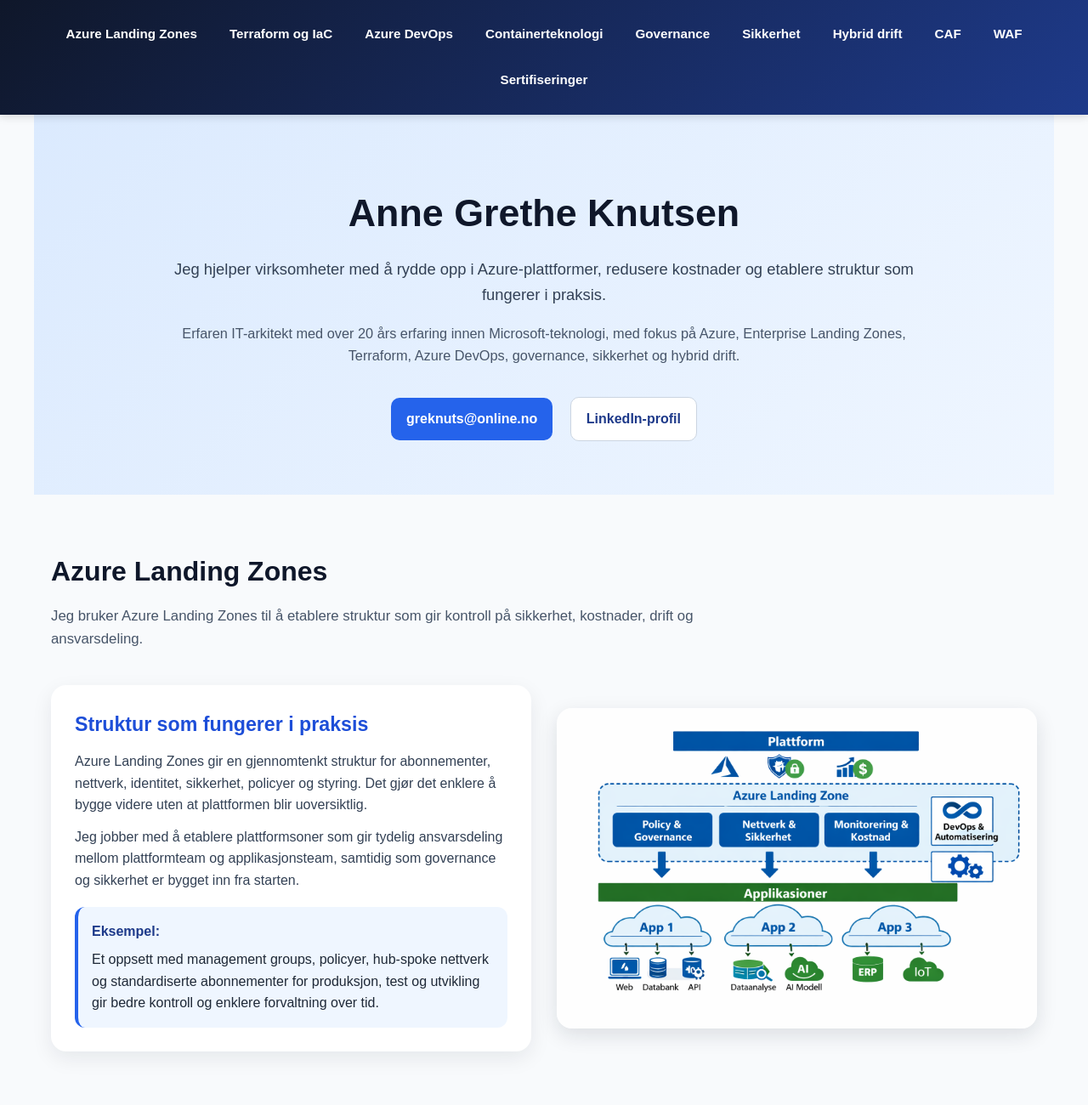
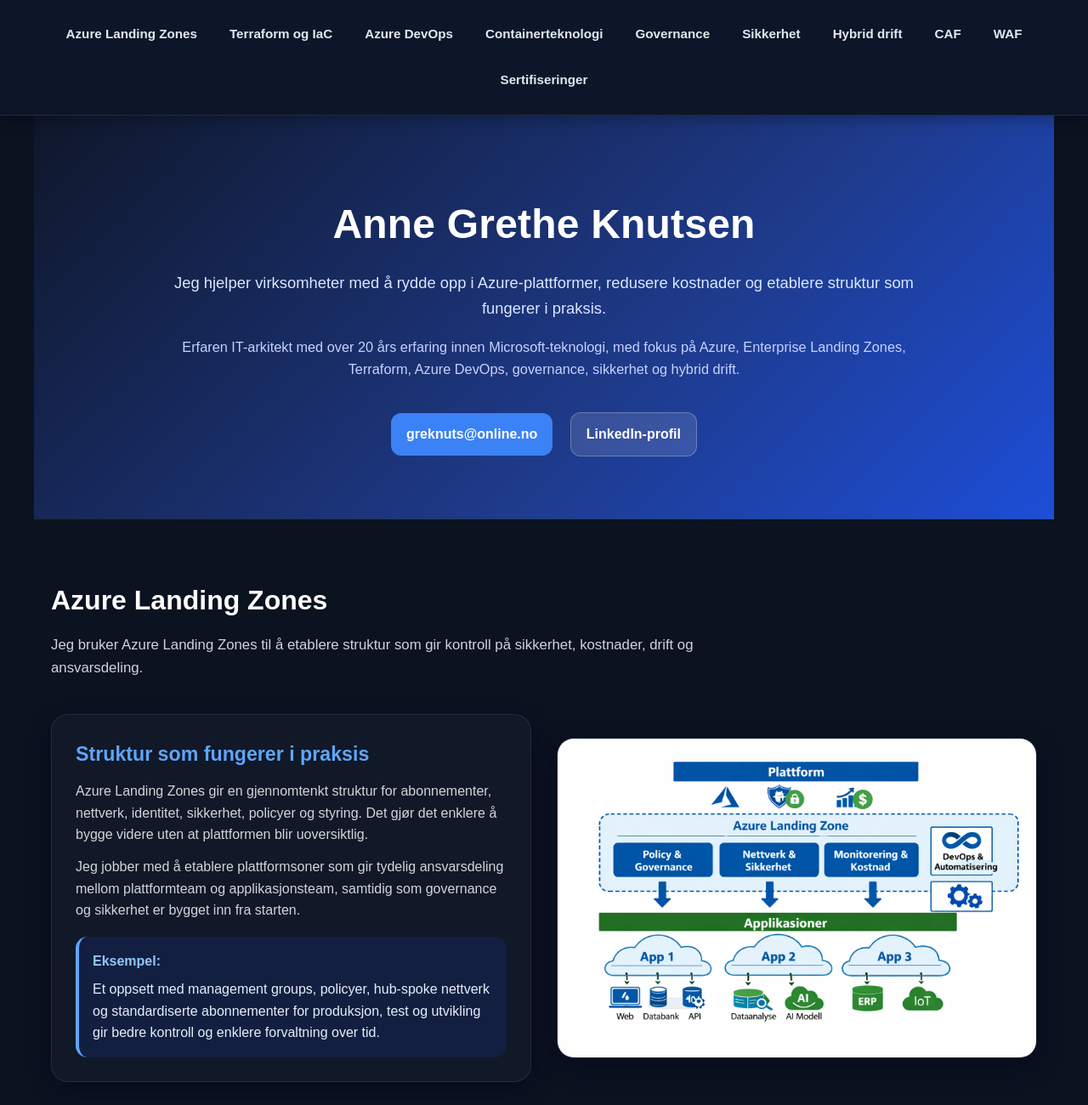
Before and after one commit to annegretheark/DevTest, a plain HTML site: page index.html in a window 1280 px wide. Shown: the top 1300 px of the page at 85% size. Drawn offline with Linux system fonts and the light colour scheme.

Commit message:
Update index.html

```diff
--- a/index.html
+++ b/index.html
@@ -18,18 +18,20 @@
     body {
       font-family: Arial, sans-serif;
       line-height: 1.6;
-      color: #1f2937;
-      background: #f8fafc;
+      color: #e5eefb;
+      background: #0b1220;
     }
 
     header {
-      background: linear-gradient(135deg, #0f172a, #1e3a8a);
+      background: rgba(15, 23, 42, 0.92);
+      backdrop-filter: blur(8px);
       color: white;
       padding: 18px 0;
       position: sticky;
       top: 0;
       z-index: 1000;
-      box-shadow: 0 2px 10px rgba(0,0,0,0.15);
+      box-shadow: 0 2px 18px rgba(0,0,0,0.35);
+      border-bottom: 1px solid rgba(148, 163, 184, 0.15);
     }
 
     nav {
@@ -43,23 +45,25 @@
     }
 
     nav a {
-      color: white;
+      color: #e2e8f0;
       text-decoration: none;
       font-weight: 600;
       padding: 10px 14px;
-      border-radius: 8px;
-      transition: background 0.2s ease;
+      border-radius: 10px;
+      transition: background 0.2s ease, color 0.2s ease;
       font-size: 0.95rem;
     }
 
     nav a:hover {
-      background: rgba(255,255,255,0.14);
+      background: rgba(59, 130, 246, 0.18);
+      color: #ffffff;
     }
 
     .hero {
-      background: linear-gradient(135deg, #dbeafe, #eff6ff);
-      padding: 80px 20px 55px;
+      background: linear-gradient(135deg, #0f172a, #1e3a8a 60%, #1d4ed8);
+      padding: 90px 20px 65px;
       text-align: center;
+      border-bottom: 1px solid rgba(148, 163, 184, 0.12);
     }
 
     .hero-content {
@@ -68,24 +72,25 @@
     }
 
     .hero h1 {
-      font-size: 2.8rem;
+      font-size: 3rem;
       margin-bottom: 16px;
-      color: #0f172a;
+      color: #ffffff;
       text-align: center;
+      letter-spacing: 0.2px;
     }
 
     .hero p {
       font-size: 1.15rem;
       max-width: 900px;
       margin: 0 auto 18px;
-      color: #334155;
+      color: #dbe7ff;
       text-align: center;
     }
 
     .hero .subtext {
       max-width: 920px;
-      margin: 0 auto 28px;
-      color: #475569;
+      margin: 0 auto 30px;
+      color: #c7d2fe;
       font-size: 1.02rem;
       text-align: center;
     }
@@ -94,32 +99,38 @@
       display: inline-block;
       margin: 8px;
       padding: 12px 18px;
-      border-radius: 10px;
+      border-radius: 12px;
       text-decoration: none;
       font-weight: 700;
+      transition: transform 0.2s ease, box-shadow 0.2s ease;
+    }
+
+    .hero-links a:hover {
+      transform: translateY(-1px);
+      box-shadow: 0 6px 18px rgba(0,0,0,0.2);
     }
 
     .btn-primary {
-      background: #2563eb;
+      background: #3b82f6;
       color: white;
     }
 
     .btn-secondary {
-      background: white;
-      color: #1e3a8a;
-      border: 1px solid #cbd5e1;
+      background: rgba(255,255,255,0.12);
+      color: #ffffff;
+      border: 1px solid rgba(255,255,255,0.25);
     }
 
     section {
       max-width: 1200px;
       margin: 0 auto;
-      padding: 65px 20px;
+      padding: 70px 20px;
     }
 
     section h2 {
       font-size: 2rem;
       margin-bottom: 14px;
-      color: #0f172a;
+      color: #ffffff;
       text-align: left;
     }
 
@@ -127,7 +138,7 @@
       max-width: 860px;
       margin: 0 0 40px 0;
       text-align: left;
-      color: #475569;
+      color: #cbd5e1;
       font-size: 1.05rem;
     }
 
@@ -147,46 +158,48 @@
     }
 
     .text-card {
-      background: white;
+      background: #111827;
       padding: 28px;
-      border-radius: 18px;
-      box-shadow: 0 8px 24px rgba(15, 23, 42, 0.08);
+      border-radius: 20px;
+      box-shadow: 0 10px 28px rgba(2, 6, 23, 0.45);
       text-align: left;
+      border: 1px solid rgba(148, 163, 184, 0.14);
     }
 
     .text-card h3 {
       font-size: 1.45rem;
       margin-bottom: 12px;
-      color: #1d4ed8;
+      color: #60a5fa;
       text-align: left;
     }
 
     .text-card p {
       margin-bottom: 12px;
-      color: #334155;
+      color: #d1d5db;
       text-align: left;
     }
 
     .example-box {
       margin-top: 18px;
       padding: 16px;
-      border-radius: 12px;
-      background: #eff6ff;
-      border-left: 4px solid #2563eb;
+      border-radius: 14px;
+      background: rgba(30, 64, 175, 0.18);
+      border-left: 4px solid #60a5fa;
       text-align: left;
     }
 
     .example-box strong {
       display: block;
       margin-bottom: 8px;
-      color: #1e3a8a;
+      color: #93c5fd;
     }
 
     .image-card img {
       width: 100%;
-      border-radius: 18px;
-      box-shadow: 0 8px 24px rgba(15, 23, 42, 0.12);
+      border-radius: 20px;
+      box-shadow: 0 10px 28px rgba(2, 6, 23, 0.5);
       display: block;
+      border: 1px solid rgba(148, 163, 184, 0.12);
     }
 
     .cert-list {
@@ -197,21 +210,23 @@
     }
 
     .cert-item {
-      background: white;
+      background: #111827;
       padding: 20px;
       border-radius: 16px;
-      box-shadow: 0 8px 20px rgba(15,23,42,0.08);
+      box-shadow: 0 10px 24px rgba(2,6,23,0.35);
       font-weight: 600;
-      color: #1f2937;
+      color: #e5e7eb;
       text-align: left;
+      border: 1px solid rgba(148, 163, 184, 0.14);
     }
 
     footer {
-      background: #0f172a;
+      background: #020617;
       color: white;
       text-align: center;
       padding: 40px 20px;
       margin-top: 40px;
+      border-top: 1px solid rgba(148, 163, 184, 0.12);
     }
 
     footer a {
@@ -225,7 +240,7 @@
       }
 
       .hero h1 {
-        font-size: 2rem;
+        font-size: 2.2rem;
       }
 
       nav a {
```
